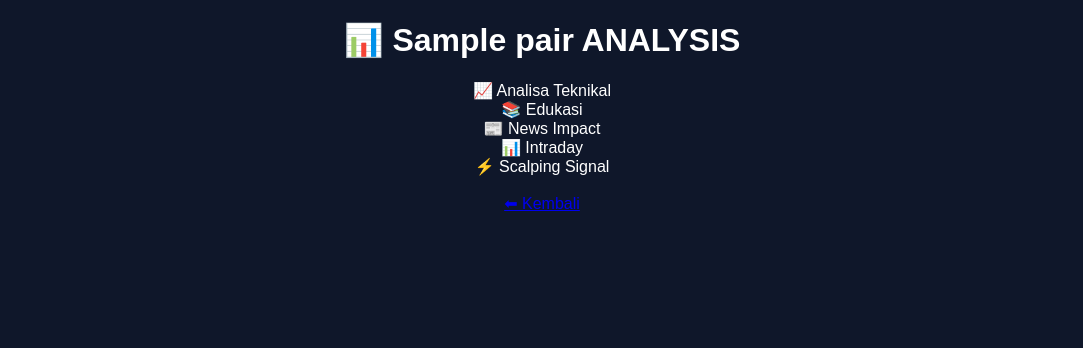
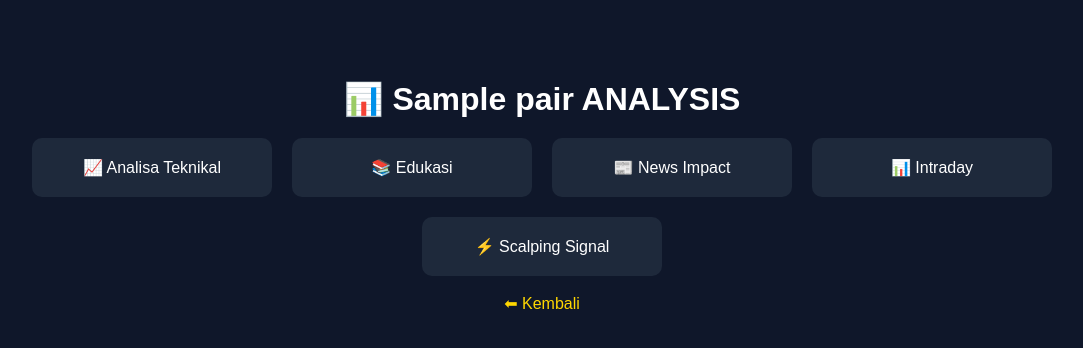
Before and after one commit to oneperc3ntfx-dotcom/WebsiteForex, a FastAPI app: template templates/dashboard.html in a window 1280 px wide. Shown: the top 348 px of the page, without its empty margins (98-1181 px from the left). Run offline with FastAPI, Linux system fonts and the light colour scheme; the template is opened without the code that fills it: most values are stand-ins (such as "Sample title", 1, 10 or a date in 2020).

Commit message:
Update style.css

```diff
--- a/static/style.css
+++ b/static/style.css
@@ -1,13 +1,65 @@
 body {
-    background-color: #0f172a;
+    background: #0f172a;
     color: white;
-    font-family: Arial;
+    font-family: Arial, sans-serif;
     text-align: center;
+}
+
+.container {
+    margin-top: 80px;
+}
+
+h1 {
+    margin-bottom: 20px;
+}
+
+input {
+    padding: 10px;
+    width: 250px;
+    border: none;
+    border-radius: 5px;
 }
 
 button {
     background: gold;
+    color: black;
+    padding: 10px 20px;
     border: none;
-    padding: 10px 20px;
+    border-radius: 5px;
     cursor: pointer;
 }
+
+.menu {
+    display: flex;
+    justify-content: center;
+    gap: 20px;
+    flex-wrap: wrap;
+}
+
+.menu a {
+    background: #1e293b;
+    padding: 15px 25px;
+    border-radius: 8px;
+    text-decoration: none;
+    color: white;
+}
+
+.card {
+    background: #1e293b;
+    padding: 20px;
+    border-radius: 10px;
+    width: 200px;
+}
+
+.error {
+    color: red;
+}
+
+.info {
+    margin-top: 20px;
+}
+
+.back {
+    color: gold;
+    text-decoration: none;
+}
```
